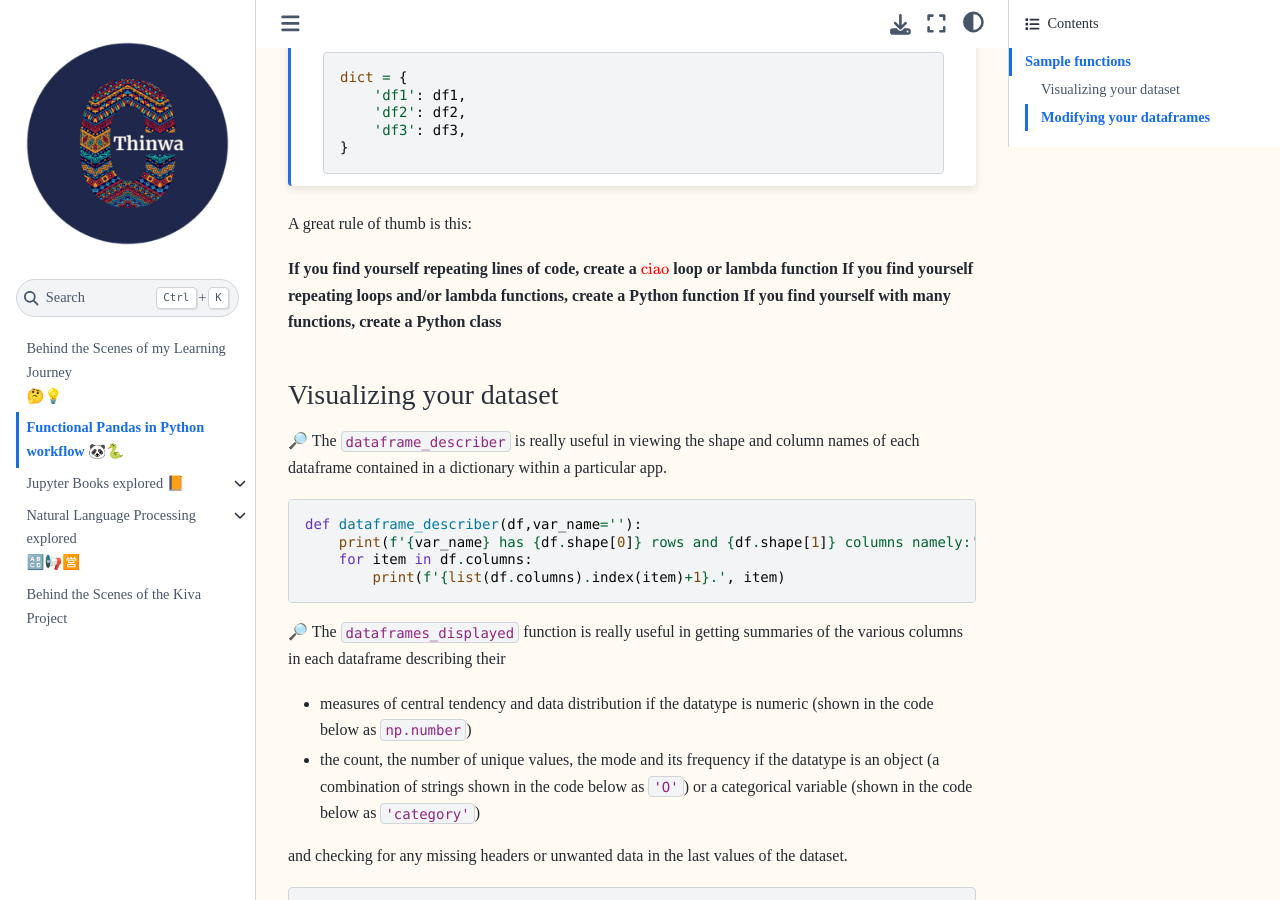
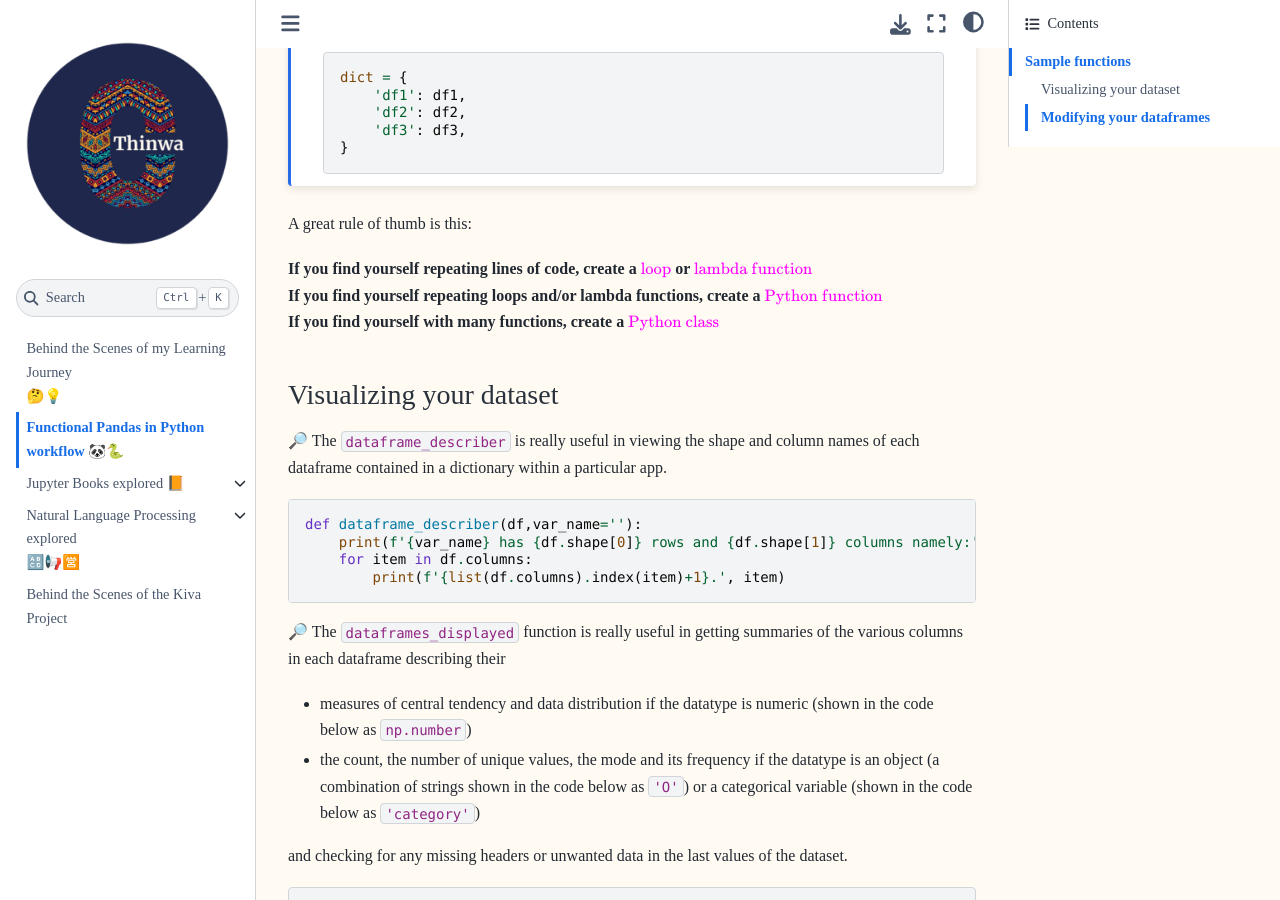
Before and after one commit to CeeThinwa/BTS-Continuous-Learning, a Jupyter Book: the page built from book/pandas_python.md, in a window 1280 px wide and 900 px high, scrolled down 561 px. Built offline with Jupyter Book 1.0.4 settings and Sphinx 7.4.7 and the Sphinx Book theme 1.1.4, drawn with Linux system fonts in a browser that asks for light colours.

Commit message:
Added notes

```diff
--- a/book/pandas_python.md
+++ b/book/pandas_python.md
@@ -26,9 +26,9 @@ dict = {
 
 A great rule of thumb is this:
 
-**If you find yourself repeating lines of code, create a $\color{red}{\text{ciao}}$ loop or lambda function**
-**If you find yourself repeating loops and/or lambda functions, create a Python function**
-**If you find yourself with many functions, create a Python class**
+**If you find yourself repeating lines of code, create a $\color{magenta}{\text{loop}}$  or $\color{magenta}{\text{lambda function}}$**<br>
+**If you find yourself repeating loops and/or lambda functions, create a $\color{magenta}{\text{Python function}}$**<br>
+**If you find yourself with many functions, create a $\color{magenta}{\text{Python class}}$**
 
 ### Visualizing your dataset
 
```
